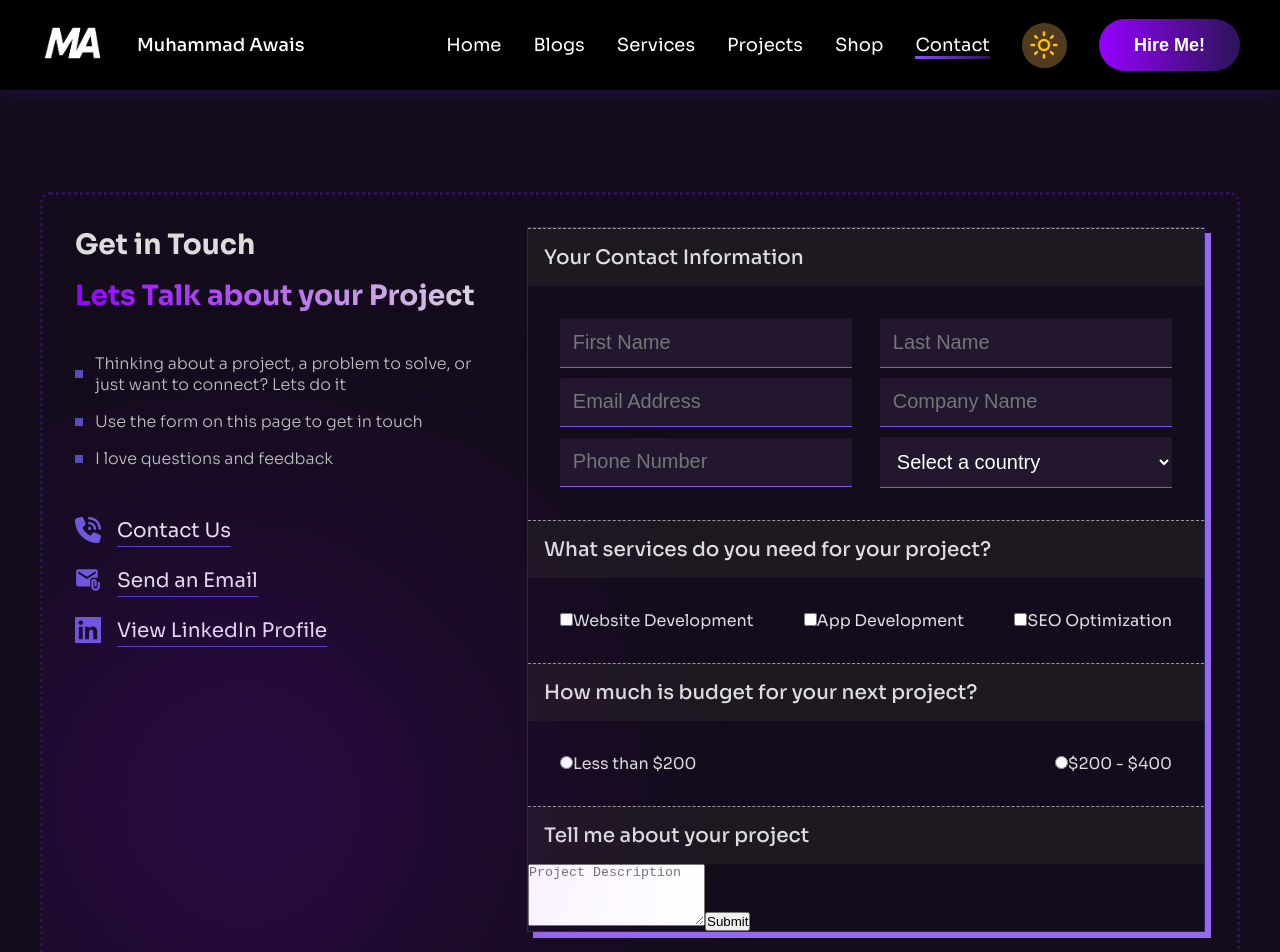
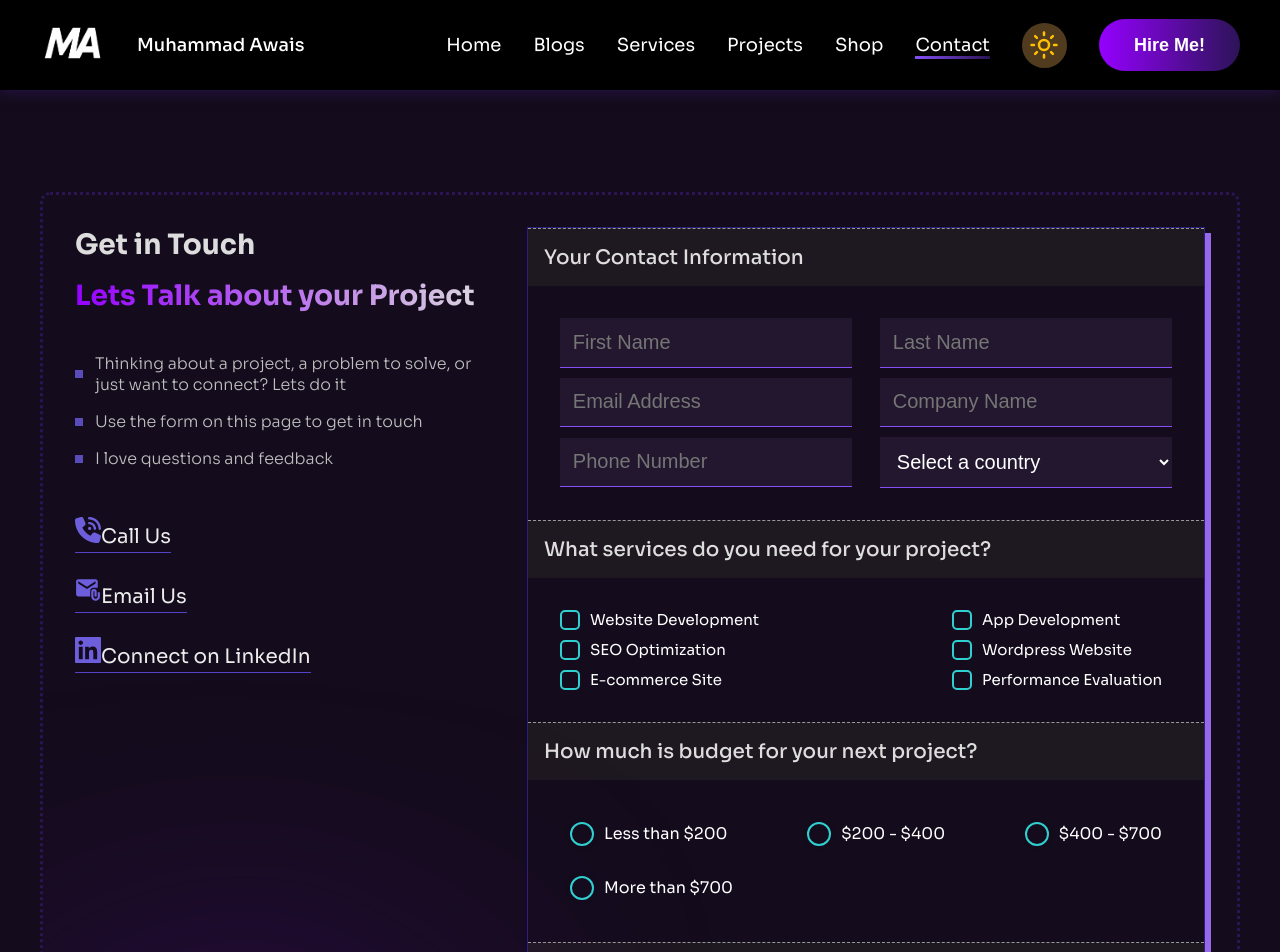
Before and after one commit to awaisdeveloper226/Portfolio-Frontend, a Next.js app: page /contact in a window 1280 px wide. Shown: the top 952 px of the page. Built offline with nearby package versions, Linux system fonts and the light colour scheme; a web font is replaced by a local one.

Commit message:
Update contact.js

```diff
--- a/pages/contact.js
+++ b/pages/contact.js
@@ -5,75 +5,156 @@ import { GrLinkedin } from "react-icons/gr";
 import { MdAttachEmail } from "react-icons/md";
 import { useState } from "react";
 
-export default function contact() {
-  const [name, setname] = useState("");
-  const [lname, setlname] = useState("");
-  const [email, setemail] = useState("");
-  const [company, setcompany] = useState("");
-  const [phone, setphone] = useState("");
-  const [country, setcountry] = useState("");
-  const [price, setprice] = useState("");
-  const [description, setdescription] = useState("");
-  const [project, setproject] = useState("");
+// ─── Constants ────────────────────────────────────────────────────────────────
 
-  const [messageOk, setmessageOk] = useState("");
+const PROJECT_OPTIONS = [
+  "Website Development",
+  "App Development",
+  "SEO Optimization",
+  "Wordpress Website",
+  "E-commerce Site",
+  "Performance Evaluation",
+];
 
-  async function createProduct(ev) {
-    ev.preventDefault();
+const BUDGET_OPTIONS = [
+  "Less than $200",
+  "$200 - $400",
+  "$400 - $700",
+  "More than $700",
+];
 
-    setmessageOk("Sending message please wait...");
+const COUNTRIES = [
+  "Afghanistan", "Albania", "Algeria", "Andorra", "Angola", "Argentina",
+  "Armenia", "Australia", "Austria", "Azerbaijan", "Bahrain", "Bangladesh",
+  "Belgium", "Belarus", "Brazil", "Brunei", "Bulgaria", "Canada", "Cambodia",
+  "China", "Croatia", "Czech Republic", "Denmark", "Egypt", "Estonia",
+  "Ethiopia", "Fiji", "Finland", "France", "Georgia", "Germany", "Ghana",
+  "Greece", "Hungary", "Iceland", "India", "Indonesia", "Ireland", "Italy",
+  "Japan", "Kazakhstan", "Kenya", "Kyrgyzstan", "Laos", "Latvia", "Lithuania",
+  "Madagascar", "Malaysia", "Mexico", "Mongolia", "Morocco", "Myanmar",
+  "Nepal", "New Zealand", "Nigeria", "Norway", "Pakistan", "Papua New Guinea",
+  "Philippines", "Poland", "Portugal", "Romania", "Russia", "Saudi Arabia",
+  "Serbia", "Singapore", "Slovakia", "Slovenia", "South Africa", "South Korea",
+  "Spain", "Sri Lanka", "Sweden", "Switzerland", "Tajikistan", "Tanzania",
+  "Thailand", "Turkey", "Turkmenistan", "Uganda", "Ukraine",
+  "United Arab Emirates", "United Kingdom", "United States", "Uzbekistan",
+  "Vietnam", "Zimbabwe",
+];
 
-    const data = {
-      name,
-      lname,
-      email,
-      company,
-      phone,
-      country,
-      project,
-      price,
-      description,
+const INITIAL_FORM_STATE = {
+  name: "",
+  lname: "",
+  email: "",
+  company: "",
+  phone: "",
+  country: "",
+  project: [],
+  price: "",
+  description: "",
 };
 
+// ─── Sub-components ───────────────────────────────────────────────────────────
+
+function SectionTitle({ children }) {
+  return (
+    <div className="rightconttitle">
+      <h2>{children}</h2>
+    </div>
+  );
+}
+
+function ContactLink({ href, icon, label, isExternal = false }) {
+  return (
+    <li>
+      <a
+        href={href}
+        className="contact-link"
+        {...(isExternal && { target: "_blank", rel: "noopener noreferrer" })}
+      >
+        {icon}
+        <span>{label}</span>
+      </a>
+    </li>
+  );
+}
+
+function ProjectCheckbox({ option, checked, onChange }) {
+  return (
+    <label key={option} className="cyberpunk-checkbox-label">
+      <input
+        type="checkbox"
+        value={option}
+        className="cyberpunk-checkbox"
+        checked={checked}
+        onChange={() => onChange(option)}
+      />
+      {option}
+    </label>
+  );
+}
+
+function BudgetRadio({ option, checked, onChange }) {
+  return (
+    <div className="radio-button" key={option}>
+      <input
+        type="radio"
+        name="example-radio"
+        value={option}
+        id={option}
+        checked={checked}
+        onChange={onChange}
+      />
+      <span className="radio"></span>
+      <label htmlFor={option}>{option}</label>
+    </div>
+  );
+}
+
+// ─── Main Component ───────────────────────────────────────────────────────────
+
+export default function Contact() {
+  const [form, setForm] = useState(INITIAL_FORM_STATE);
+  const [messageOk, setMessageOk] = useState("");
+
+  // ── Handlers ──────────────────────────────────────────────────────────────
+
+  const handleChange = (field) => (e) => {
+    setForm((prev) => ({ ...prev, [field]: e.target.value }));
+  };
+
+  const handleProjectChange = (projectName) => {
+    setForm((prev) => ({
+      ...prev,
+      project: prev.project.includes(projectName)
+        ? prev.project.filter((item) => item !== projectName)
+        : [...prev.project, projectName],
+    }));
+  };
+
+  const resetForm = () => setForm(INITIAL_FORM_STATE);
+
+  const handleSubmit = async (e) => {
+    e.preventDefault();
+    setMessageOk("Sending message please wait...");
+
     try {
-      await axios.post("/api/contacts", data);
-
-      setmessageOk("Message sent successfully");
-      setTimeout(() => {
-        setmessageOk("");
-      }, 3000);
-
-      setname("");
-      setlname("");
-      setemail("");
-      setcompany("");
-      setphone("");
-      setcountry("");
-      setproject("");
-      setprice("");
-      setdescription("");
+      await axios.post("/api/contacts", form);
+      setMessageOk("Message sent successfully");
+      setTimeout(() => setMessageOk(""), 3000);
+      resetForm();
     } catch (error) {
       if (error.response) {
-        console.log(error.response.data);
+        console.error("Response error:", error.response.data);
       } else if (error.request) {
-        console.log(error.request);
+        console.error("Request error:", error.request);
       } else {
-        console.log("Error", error.message);
+        console.error("Error:", error.message);
       }
-
-      setmessageOk("Error sending message");
+      setMessageOk("Error sending message");
     }
-  }
-
-  const handleProjectChange = (projectName) => {
-    if (project.includes(projectName))
-      setproject(project.filter((item) => item !== projectName));
-    else setproject([...project, projectName]);
   };
 
-  const handlePriceChange = (e) => {
-    setprice(e.target.value);
-  };
+  // ── Render ─────────────────────────────────────────────────────────────────
 
   return (
     <>
@@ -84,6 +165,8 @@ export default function contact() {
       <div className="contactpage">
         <div className="container">
           <div className="contactformp">
+
+            {/* ── Left Panel ── */}
             <div className="leftcontp">
               <h2>Get in Touch</h2>
               <h2>Lets Talk about your Project</h2>
@@ -96,157 +179,130 @@ export default function contact() {
 
               <div className="leftsociinfo">
                 <ul>
-                  <li>
-                    <FaPhoneVolume />{" "}
-                    <span>
-
-                      <a href="tel:+923336408376" target="_blank">
-                        Contact Us
-                      </a>
-                    </span>
-                  </li>
-
-                  <li>
-                    <MdAttachEmail />{" "}
-                    <span>
-
-                      <a
+                  <ContactLink
+                    href="tel:+923336408376"
+                    icon={<FaPhoneVolume />}
+                    label="Call Us"
+                  />
+                  <ContactLink
                     href="mailto:awais.web.developer124@gmail.com"
-                        target="_blank"
-                      >
-                        Send an Email
-                      </a>
-                    </span>
-                  </li>
-
-                  <li>
-                    <GrLinkedin />{" "}
-                    <span>
-
-                      <a
+                    icon={<MdAttachEmail />}
+                    label="Email Us"
+                  />
+                  <ContactLink
                     href="https://www.linkedin.com/in/muhammad-awais-773493230"
-                        target="_blank"
-                        rel="noopener noreferrer"
-                      >
-                        View LinkedIn Profile
-                      </a>
-                    </span>
-                  </li>
+                    icon={<GrLinkedin />}
+                    label="Connect on LinkedIn"
+                    isExternal
+                  />
                 </ul>
               </div>
             </div>
 
+            {/* ── Right Panel (Form) ── */}
             <div className="rightcontp">
-              <form action="" onSubmit={createProduct}>
-                <div className="rightconttitle">
-                  <h2>Your Contact Information</h2>
-                </div>
+              <form onSubmit={handleSubmit}>
 
+                {/* Contact Information */}
+                <SectionTitle>Your Contact Information</SectionTitle>
                 <div className="rightcontinputs">
                   <input
                     type="text"
-                    value={name}
-                    onChange={(e) => setname(e.target.value)}
+                    value={form.name}
+                    onChange={handleChange("name")}
                     placeholder="First Name"
                     required
                   />
                   <input
                     type="text"
-                    value={lname}
-                    onChange={(e) => setlname(e.target.value)}
+                    value={form.lname}
+                    onChange={handleChange("lname")}
                     placeholder="Last Name"
                     required
                   />
                   <input
                     type="email"
-                    value={email}
-                    onChange={(e) => setemail(e.target.value)}
+                    value={form.email}
+                    onChange={handleChange("email")}
                     placeholder="Email Address"
                     required
                   />
                   <input
                     type="text"
-                    value={company}
-                    onChange={(e) => setcompany(e.target.value)}
+                    value={form.company}
+                    onChange={handleChange("company")}
                     placeholder="Company Name"
                     required
                   />
                   <input
                     type="text"
-                    value={phone}
-                    onChange={(e) => setphone(e.target.value)}
+                    value={form.phone}
+                    onChange={handleChange("phone")}
                     placeholder="Phone Number"
                     required
                   />
-
                   <select
                     name="country"
-                    value={country}
-                    onChange={(e) => setcountry(e.target.value)}
+                    value={form.country}
+                    onChange={handleChange("country")}
                   >
                     <option value="">Select a country</option>
-                    <option value="Pakistan">Pakistan</option>
-                    <option value="United States">United States</option>
-                    <option value="United Kingdom">United Kingdom</option>
+                    {COUNTRIES.map((c) => (
+                      <option key={c} value={c}>{c}</option>
+                    ))}
                   </select>
                 </div>
 
-                <div className="rightconttitle">
-                  <h2>What services do you need for your project?</h2>
-                </div>
-
+                {/* Services */}
+                <SectionTitle>
+                  What services do you need for your project?
+                </SectionTitle>
                 <div className="rightcontcheckbox">
-                  {[
-                    "Website Development",
-                    "App Development",
-                    "SEO Optimization",
-                  ].map((projectOption) => (
-                    <label key={projectOption}>
-                      <input
-                        type="checkbox"
-                        value={projectOption}
-                        checked={project.includes(projectOption)}
-                        onChange={() => handleProjectChange(projectOption)}
+                  {PROJECT_OPTIONS.map((option) => (
+                    <ProjectCheckbox
+                      key={option}
+                      option={option}
+                      checked={form.project.includes(option)}
+                      onChange={handleProjectChange}
                     />
-                      {projectOption}
-                    </label>
                   ))}
                 </div>
 
-                <div className="rightconttitle">
-                  <h2>How much is budget for your next project?</h2>
-                </div>
-
+                {/* Budget */}
+                <SectionTitle>
+                  How much is budget for your next project?
+                </SectionTitle>
                 <div className="rightcontredio">
-                  {["Less than $200", "$200 - $400"].map((budgetOption) => (
-                    <div key={budgetOption}>
-                      <input
-                        type="radio"
-                        name="example-radio"
-                        value={budgetOption}
-                        checked={price === budgetOption}
-                        onChange={handlePriceChange}
+                  {BUDGET_OPTIONS.map((option) => (
+                    <BudgetRadio
+                      key={option}
+                      option={option}
+                      checked={form.price === option}
+                      onChange={handleChange("price")}
                     />
-                      <label>{budgetOption}</label>
-                    </div>
                   ))}
                 </div>
 
-                <div className="rightconttitle">
-                  <h2>Tell me about your project</h2>
-                </div>
-
+                {/* Description */}
+                <SectionTitle>Tell me about your project</SectionTitle>
+                <div className="rightcontpera">
                   <textarea
-                  value={description}
-                  onChange={(ev) => setdescription(ev.target.value)}
+                    value={form.description}
+                    onChange={handleChange("description")}
+                    name="description"
                     rows={4}
                     placeholder="Project Description"
                   />
+                  <hr />
+                  <div className="righhcontsbtn flex-right gap-3">
+                    <button type="submit">Submit</button>
+                    {messageOk && <p>{messageOk}</p>}
+                  </div>
+                </div>
 
-                <button type="submit">Submit</button>
-                <p>{messageOk}</p>
               </form>
             </div>
+
           </div>
         </div>
       </div>
```
Lines whose indentation alone changed are shown as unchanged.
